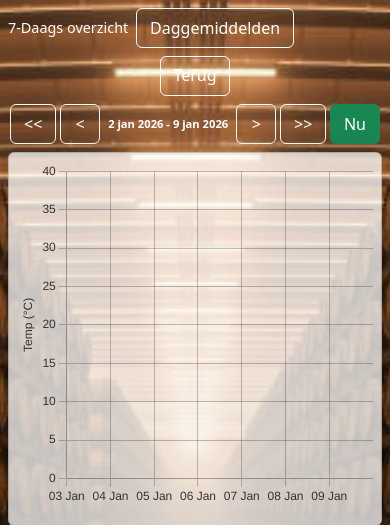
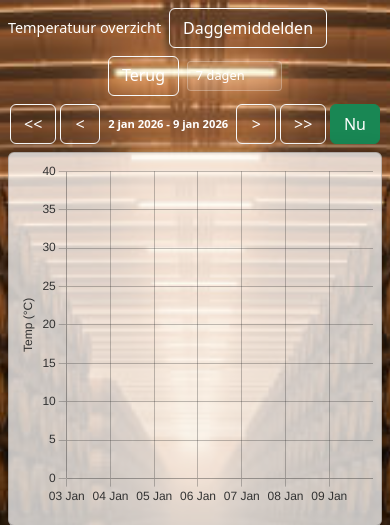
Before and after one commit to mauricegeerkens/Vino_temp_control, a Flask app: page /history in a window 390 px wide. Shown: the top 525 px of the page. Run offline with Flask 3, Linux system fonts and the light colour scheme; some libraries are stand-ins or nearby versions.

Commit message:
Version 3.2 - Added configurable time range selector to history page
- Added dropdown selector for chart time range (12h, 24h, 2-7 days)
- Chart automatically adjusts time scale (hours vs days) based on selection
- Improved date range display to show hours for sub-day ranges
- Enhanced mobile styling for the time range selector
- Dynamic tick mark optimization for different time periods

```diff
--- a/templates/history.html
+++ b/templates/history.html
@@ -31,6 +31,13 @@
       min-height: 44px;
       min-width: 44px;
     }
+    #rangeSelector {
+      font-size: 0.95rem;
+    }
+    #rangeSelector option {
+      background: #222;
+      color: #fff;
+    }
     @media (max-width: 576px) {
       .btn-sm-compact {
         padding: 0.4rem 0.8rem;
@@ -45,6 +52,10 @@
         font-size: 0.7rem !important;
         min-width: 100px !important;
       }
+      #rangeSelector {
+        font-size: 0.8rem;
+        max-width: 100px !important;
+      }
     }
     </style>
 </head>
@@ -54,13 +65,26 @@
         <div class="col-12">
             <div class="d-flex flex-column flex-lg-row align-items-start align-items-lg-center gap-2">
                 <div class="d-flex align-items-center gap-2 flex-wrap">
-                    <h4 class="mb-0" style="font-size: 1rem;">7-Daags overzicht</h4>
+                    <h4 class="mb-0" style="font-size: 1rem;">Temperatuur overzicht</h4>
                     <button id="viewToggle" class="btn btn-outline-light btn-sm-compact">
                         <span id="viewToggleText">Daggemiddelden</span>
                     </button>
                 </div>
                 <div class="d-flex align-items-center gap-2 flex-wrap justify-content-center flex-grow-1">
                     <a href="/" class="btn btn-outline-light btn-sm-compact">Terug</a>
+
+                    <!-- Time Range Selector -->
+                    <select id="rangeSelector" class="form-select form-select-sm" style="width: auto; max-width: 120px; background: rgba(255,255,255,0.1); color: #fff; border: 1px solid rgba(255,255,255,0.25);">
+                        <option value="0.5">12 uur</option>
+                        <option value="1">24 uur</option>
+                        <option value="2">2 dagen</option>
+                        <option value="3">3 dagen</option>
+                        <option value="4">4 dagen</option>
+                        <option value="5">5 dagen</option>
+                        <option value="6">6 dagen</option>
+                        <option value="7" selected>7 dagen</option>
+                    </select>
+
                     <div class="d-flex gap-1 align-items-center flex-wrap">
                         <button id="prevWeek" class="btn btn-outline-light btn-sm-compact">&lt;&lt;</button>
                         <button id="prevDay" class="btn btn-outline-light btn-sm-compact">&lt;</button>
@@ -91,7 +115,7 @@ let chart = null;
 let rawData = null;
 let showDailyAverages = false;
 let daysBack = 0;  // How many days back from today (0 = today)
-const daysRange = 7;  // Always show 7 days
+let daysRange = 7;  // Configurable range
 
 const colorMap = {
   'Room': '#FF6384',
@@ -102,15 +126,35 @@ const colorMap = {
 
 const knownSensors = ['Room', 'Johanniter', 'Solaris', 'Souvignier gris'];
 
+// Range selector handler
+document.getElementById('rangeSelector').onchange = function() {
+  daysRange = parseFloat(this.value);
+  loadData();
+};
+
 // Update date range display
 function updateDateRangeDisplay() {
   const endDate = new Date();
   endDate.setDate(endDate.getDate() - daysBack);
   const startDate = new Date(endDate);
-  startDate.setDate(startDate.getDate() - daysRange);
 
-  const options = { day: 'numeric', month: 'short', year: 'numeric' };
-  const rangeText = `${startDate.toLocaleDateString('nl-NL', options)} - ${endDate.toLocaleDateString('nl-NL', options)}`;
+  // Handle fractional days (hours)
+  if (daysRange < 1) {
+    startDate.setTime(endDate.getTime() - (daysRange * 24 * 60 * 60 * 1000));
+  } else {
+    startDate.setDate(startDate.getDate() - daysRange);
+  }
+
+  // Format display based on range
+  let rangeText;
+  if (daysRange < 1) {
+    // For hours, show time
+    const timeOptions = { day: 'numeric', month: 'short', hour: '2-digit', minute: '2-digit' };
+    rangeText = `${startDate.toLocaleDateString('nl-NL', timeOptions)} - ${endDate.toLocaleDateString('nl-NL', timeOptions)}`;
+  } else {
+    const options = { day: 'numeric', month: 'short', year: 'numeric' };
+    rangeText = `${startDate.toLocaleDateString('nl-NL', options)} - ${endDate.toLocaleDateString('nl-NL', options)}`;
+  }
   document.getElementById('dateRange').textContent = rangeText;
 
   // Disable next buttons if we're at today
@@ -206,8 +250,24 @@ function renderChart() {
   endDate.setDate(endDate.getDate() - daysBack);
   endDate.setHours(23, 59, 59, 999);
   const startDate = new Date(endDate);
-  startDate.setDate(startDate.getDate() - daysRange + 1);
-  startDate.setHours(0, 0, 0, 0);
+
+  // Handle fractional days (hours)
+  if (daysRange < 1) {
+    startDate.setTime(endDate.getTime() - (daysRange * 24 * 60 * 60 * 1000));
+  } else {
+    startDate.setDate(startDate.getDate() - daysRange + 1);
+    startDate.setHours(0, 0, 0, 0);
+  }
+
+  // Determine appropriate time unit based on range
+  let timeUnit = 'day';
+  if (daysRange <= 1) {
+    timeUnit = 'hour';
+  } else if (daysRange <= 3) {
+    timeUnit = 'day';
+  } else {
+    timeUnit = 'day';
+  }
 
   if (chart) {
     chart.destroy();
@@ -226,11 +286,11 @@ function renderChart() {
           min: startDate,
           max: endDate,
           time: {
-            unit: 'day',
+            unit: timeUnit,
             tooltipFormat: 'dd MMM yyyy HH:mm',
             displayFormats: {
-              day: 'dd MMM',
-              hour: 'HH:mm'
+              hour: 'HH:mm',
+              day: 'dd MMM'
             }
           },
           title: { display: false },
@@ -240,7 +300,7 @@ function renderChart() {
             maxRotation: 45,
             minRotation: 0,
             autoSkip: true,
-            maxTicksLimit: 8
+            maxTicksLimit: daysRange <= 1 ? 12 : 8
           },
           grid: { color: 'rgba(50,50,50,0.3)' }
         },
```
Also changed, not shown: RELEASE_NOTES.md (+19 -0 lines), 1 other file.
